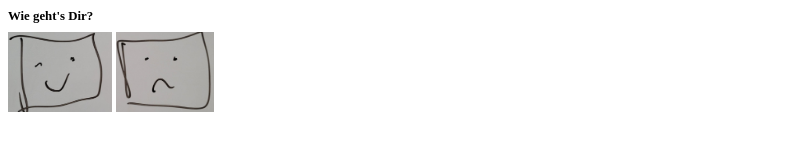
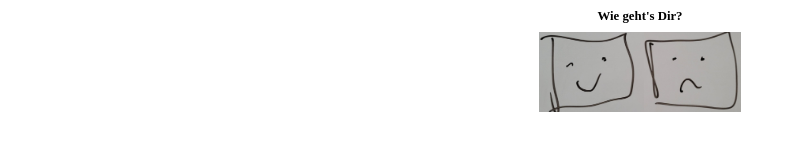
Before and after one commit to alinammi/emotyx, a plain HTML site: page index.html in a window 1280 px wide. Shown: the whole page, without its empty margins (0-796 px from the left). Drawn offline with Linux system fonts and the light colour scheme.

Commit message:
center witdth of objects plus experiments

```diff
--- a/index.html
+++ b/index.html
@@ -7,17 +7,28 @@
     img {
         /*width: 25%;*/
         height: 10vh;
+        /*display: block;*/
+        margin-left: auto;
+        margin-right: auto;
     }
+
+    /*body {
+        height: 100%;
+        display: flex;
+        flex-direction: column;
+    }*/
 
     h1 {
         font-size: 1vw;
+        text-align: center;
     }
 
     </style>
 </head>
 <body>
 <h1>Wie geht's Dir?</h1>
-<img src="glad.jpeg">
-<img src="sad.jpeg">
+<div style="display:flex;justify-content:center;align-items:center;">
+    <div><img src="glad.jpeg"><img src="sad.jpeg"></div>
+</div>
 </body>
 </html>
```
